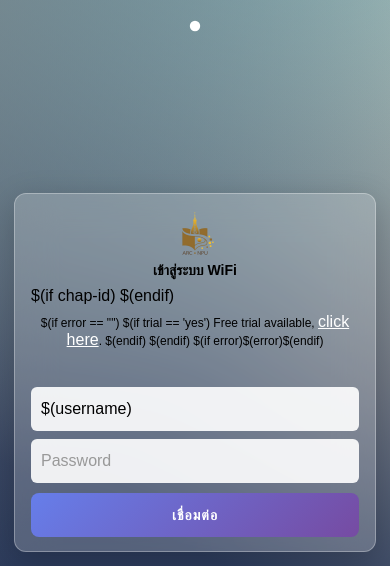
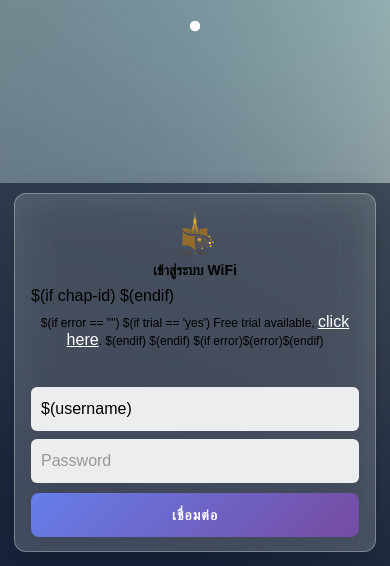
Before and after one commit to azimuthotg/LibLogin, a Django app: page /hotspot/login.html in a window 390 px wide. Shown: the part 300-866 px from the top of the page. Run offline with Django 5.2, Linux system fonts and the light colour scheme; data comes from the database, SQL or seed files in the repository; data that the repository does not hold is empty.

Commit message:
fix: add dark overlay on login panel (tablet/mobile) for clear visual separation
On stacked layout (≤992px), right panel now has dark navy overlay
(rgba(10,20,40,0.60) + backdrop-filter:blur(6px)) creating a clear
horizontal boundary between bg image section (top) and login section (bottom).

CSS version: v10 → v11

Co-Authored-By: Claude Sonnet 4.6 <noreply@anthropic.com>

```diff
--- a/hotspot/login.html
+++ b/hotspot/login.html
@@ -7,7 +7,7 @@
     <meta http-equiv="expires" content="-1" />
     <meta name="viewport" content="width=device-width, initial-scale=1.0" />
     <title>Internet hotspot - Log in</title>-
-    <link rel="stylesheet" href="https://lib.npu.ac.th/liblogin/static/css/login.css?v=10">
+    <link rel="stylesheet" href="https://lib.npu.ac.th/liblogin/static/css/login.css?v=11">
 </head>
 
 <body>
--- a/hotspot/login_master.html
+++ b/hotspot/login_master.html
@@ -7,7 +7,7 @@
     <meta http-equiv="expires" content="-1" />
     <meta name="viewport" content="width=device-width, initial-scale=1.0" />
     <title>Internet hotspot - Log in</title>-
-    <link rel="stylesheet" href="https://lib.npu.ac.th/liblogin/static/css/login.css?v=10">
+    <link rel="stylesheet" href="https://lib.npu.ac.th/liblogin/static/css/login.css?v=11">
 </head>
 
 <body>
--- a/hotspot_lab/login.html
+++ b/hotspot_lab/login.html
@@ -7,7 +7,7 @@
     <meta http-equiv="expires" content="-1" />
     <meta name="viewport" content="width=device-width, initial-scale=1.0" />
     <title>Internet hotspot - Log in</title>-
-    <link rel="stylesheet" href="https://lib.npu.ac.th/liblogin/static/css/login.css?v=10">
+    <link rel="stylesheet" href="https://lib.npu.ac.th/liblogin/static/css/login.css?v=11">
 </head>
 
 <body>
--- a/hotspot_lan/login.html
+++ b/hotspot_lan/login.html
@@ -7,7 +7,7 @@
     <meta http-equiv="expires" content="-1" />
     <meta name="viewport" content="width=device-width, initial-scale=1.0" />
     <title>Internet hotspot - Log in</title>-
-    <link rel="stylesheet" href="https://lib.npu.ac.th/liblogin/static/css/login.css?v=10">
+    <link rel="stylesheet" href="https://lib.npu.ac.th/liblogin/static/css/login.css?v=11">
 </head>
 
 <body>
--- a/hotspot_office/login.html
+++ b/hotspot_office/login.html
@@ -7,7 +7,7 @@
     <meta http-equiv="expires" content="-1" />
     <meta name="viewport" content="width=device-width, initial-scale=1.0" />
     <title>Internet hotspot - Log in</title>-
-    <link rel="stylesheet" href="https://lib.npu.ac.th/liblogin/static/css/login.css?v=10">
+    <link rel="stylesheet" href="https://lib.npu.ac.th/liblogin/static/css/login.css?v=11">
 </head>
 
 <body>
--- a/hotspot_wifi/login.html
+++ b/hotspot_wifi/login.html
@@ -7,7 +7,7 @@
     <meta http-equiv="expires" content="-1" />
     <meta name="viewport" content="width=device-width, initial-scale=1.0" />
     <title>Internet hotspot - Log in</title>-
-    <link rel="stylesheet" href="https://lib.npu.ac.th/liblogin/static/css/login.css?v=10">
+    <link rel="stylesheet" href="https://lib.npu.ac.th/liblogin/static/css/login.css?v=11">
 </head>
 
 <body>
--- a/static/css/login.css
+++ b/static/css/login.css
@@ -372,6 +372,14 @@ body {
         padding: 40px;
     }
 
+    /* Clear visual separator: login section gets dark overlay
+       so bg image is visible ABOVE (left panel) and NOT below */
+    .right-panel {
+        background: rgba(10, 20, 40, 0.60);
+        backdrop-filter: blur(6px);
+        -webkit-backdrop-filter: blur(6px);
+    }
+
     .slide-icon {
         font-size: 90px;
     }
```
